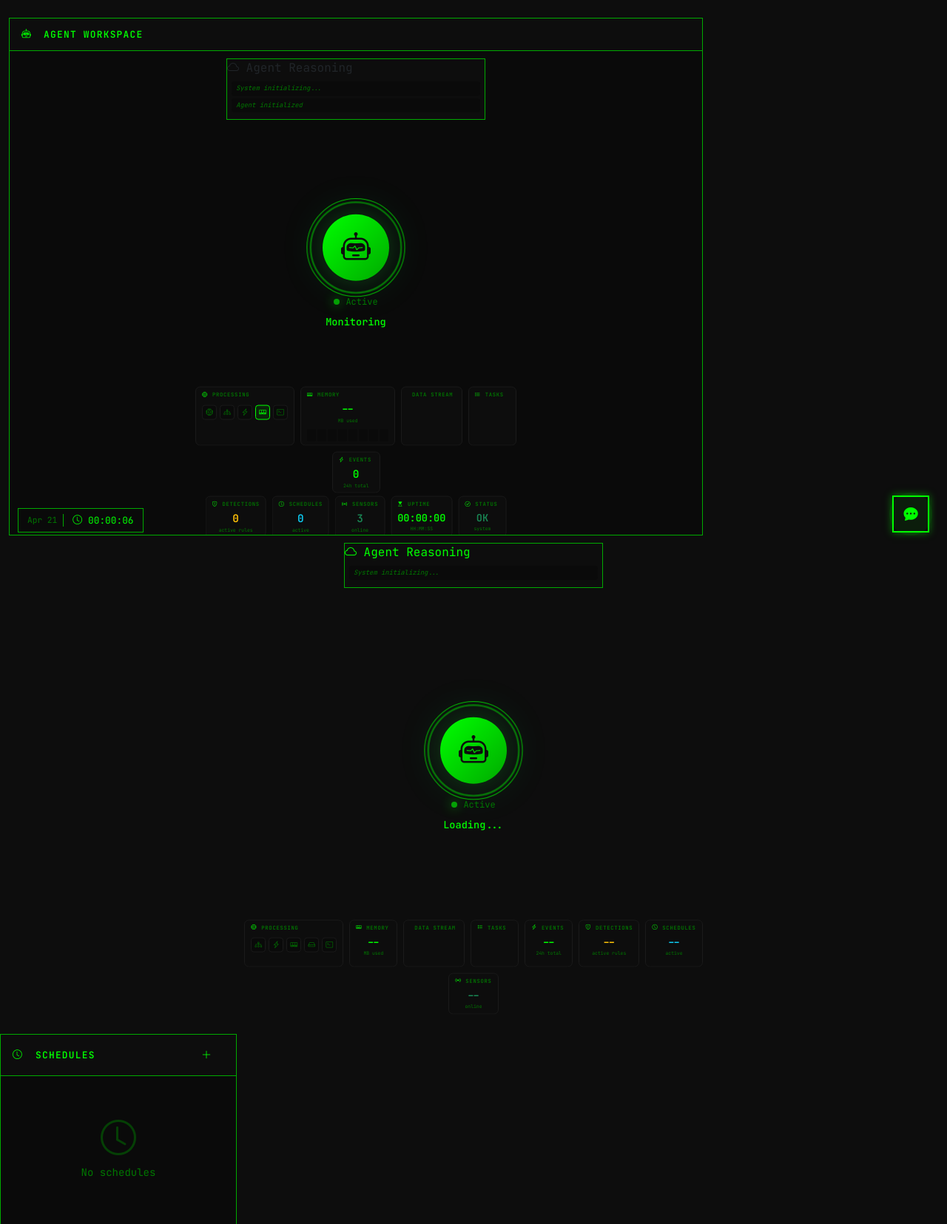
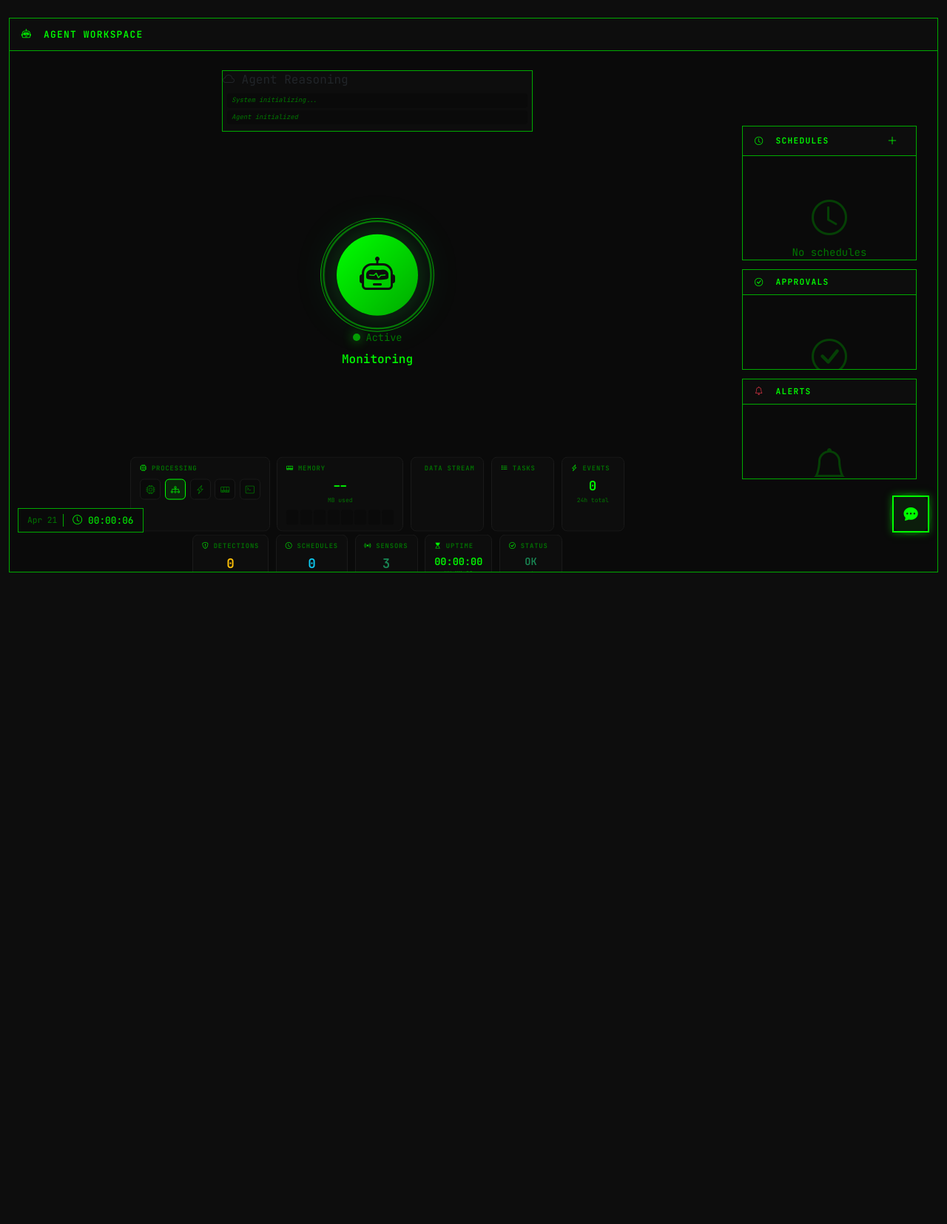
Before and after one commit to prrathnayake/Phantom, a Flask app: page / in a window 1280 px wide. Shown: the part 56-1711 px from the top of the page at 74% size. After the commit the page ends 830 px from the top, so only its background shows below. Run offline with Flask 3, Linux system fonts and the light colour scheme; data that the repository does not hold is empty.

Commit message:
Restructure dashboard layout: workspace full width with embedded sidebar

```diff
--- a/apps/web/templates/base.html
+++ b/apps/web/templates/base.html
@@ -763,14 +763,14 @@
         }
 
         .agent-avatar {
-            width: 90px;
-            height: 90px;
+            width: 110px;
+            height: 110px;
             background: linear-gradient(135deg, var(--accent) 0%, var(--accent-dim) 100%);
             border-radius: 50%;
             display: flex;
             align-items: center;
             justify-content: center;
-            font-size: 2.5rem;
+            font-size: 3rem;
             color: var(--bg-dark);
             position: relative;
             animation: agentFloat 3s ease-in-out infinite;
@@ -778,21 +778,21 @@
         }
 
         .agent-avatar::before {
-            content: '';
-            position: absolute;
-            width: 110px;
-            height: 110px;
-            border-radius: 50%;
-            border: 2px solid var(--accent);
-            animation: agentRing 2s ease-out infinite;
-        }
-
-        .agent-avatar::after {
             content: '';
             position: absolute;
             width: 130px;
             height: 130px;
             border-radius: 50%;
+            border: 2px solid var(--accent);
+            animation: agentRing 2s ease-out infinite;
+        }
+
+        .agent-avatar::after {
+            content: '';
+            position: absolute;
+            width: 150px;
+            height: 150px;
+            border-radius: 50%;
             border: 1px solid var(--accent);
             opacity: 0.5;
             animation: agentRing 2s ease-out infinite 0.5s;
@@ -810,7 +810,7 @@
 
         .agent-status {
             margin-top: 1rem;
-            font-size: 0.75rem;
+            font-size: 0.85rem;
             color: var(--text-muted);
             display: flex;
             align-items: center;
@@ -818,8 +818,8 @@
         }
 
         .agent-status-dot {
-            width: 8px;
-            height: 8px;
+            width: 10px;
+            height: 10px;
             background: var(--accent);
             border-radius: 50%;
             animation: agentPulse 1.5s infinite;
@@ -832,10 +832,10 @@
 
         .agent-task {
             margin-top: 0.5rem;
-            font-size: 0.85rem;
+            font-size: 1rem;
             color: var(--text-primary);
             font-weight: 500;
-            max-width: 150px;
+            max-width: 180px;
             text-align: center;
             white-space: nowrap;
             overflow: hidden;
@@ -844,11 +844,9 @@
 
         /* Orbiting Components */
         .orbit-container {
-            position: absolute;
-            width: 100%;
+            position: relative;
+            width: calc(100% - 270px);
             height: 100%;
-            top: 0;
-            left: 0;
             display: flex;
             align-items: center;
             justify-content: center;
@@ -910,51 +908,51 @@
         /* Info widget row - bottom line */
         .info-widget-row {
             position: absolute;
-            bottom: 0px;
-            left: 50%;
-            transform: translateX(-50%);
-            display: flex;
-            gap: 0.5rem;
+            bottom: 12px;
+            left: 0;
+            right: 0;
+            display: flex;
+            gap: 0.6rem;
             z-index: 5;
             flex-wrap: wrap;
             justify-content: center;
-            max-width: 95%;
+            padding: 0 0.5rem;
         }
 
         .info-widget-row-2 {
             position: absolute;
-            bottom: -60px;
-            left: 50%;
-            transform: translateX(-50%);
-            display: flex;
-            gap: 0.5rem;
+            bottom: -65px;
+            left: 0;
+            right: 0;
+            display: flex;
+            gap: 0.6rem;
             z-index: 5;
             flex-wrap: wrap;
             justify-content: center;
-            max-width: 95%;
+            padding: 0 0.5rem;
         }
 
         .orbital-widget-info {
             background: var(--bg-dark);
             border: 1px solid var(--border);
-            border-radius: 0.4rem;
-            padding: 0.3rem 0.5rem;
-            min-width: 65px;
+            border-radius: 0.5rem;
+            padding: 0.5rem 0.75rem;
+            min-width: 85px;
             text-align: center;
             animation: widgetFloat 4s ease-in-out infinite;
         }
 
         .orbital-widget-info .widget-title {
-            font-size: 0.45rem;
-            margin-bottom: 0.15rem;
+            font-size: 0.55rem;
+            margin-bottom: 0.2rem;
         }
 
         .orbital-widget-info .widget-value {
-            font-size: 0.9rem;
+            font-size: 1.1rem;
         }
 
         .orbital-widget-info .widget-sub {
-            font-size: 0.4rem;
+            font-size: 0.5rem;
         }
 
         /* Reasoning panel - position at top of workspace */
@@ -963,18 +961,27 @@
             top: 10px;
             left: 50%;
             transform: translateX(-50%);
-            width: 350px;
-            max-height: 100px;
+            width: 420px;
+            max-height: 120px;
             background: var(--bg-dark);
             border: 1px solid var(--accent-dim);
         }
 
         /* Responsive Design */
         @media (max-width: 992px) {
+            .orbit-container {
+                width: 100%;
+            }
+            .info-widget-row {
+                bottom: 4px;
+            }
+            .info-widget-row-2 {
+                bottom: -52px;
+            }
             .info-widget-row, .info-widget-row-2 {
-                position: relative;
-                bottom: auto;
-                left: auto;
+                position: absolute;
+                left: 0;
+                right: 0;
                 transform: none;
                 max-width: 100%;
                 justify-content: center;
@@ -1013,6 +1020,17 @@
             }
             .agent-workspace {
                 min-height: 500px;
+                flex-direction: column;
+            }
+            .workspace-sidebar {
+                width: 100% !important;
+                min-width: 100% !important;
+                flex-direction: row;
+                overflow-x: auto;
+                padding: 0.5rem !important;
+            }
+            .workspace-sidebar .card {
+                min-width: 180px;
             }
             .agent-avatar {
                 width: 70px;
@@ -1135,20 +1153,20 @@
         /* Mini Processing Grid */
         .mini-grid {
             display: flex;
-            gap: 0.25rem;
+            gap: 0.35rem;
             margin-top: 0.5rem;
         }
 
         .mini-node {
-            width: 20px;
-            height: 20px;
+            width: 28px;
+            height: 28px;
             background: var(--bg-card);
             border: 1px solid var(--border);
-            border-radius: 0.25rem;
+            border-radius: 0.35rem;
             display: flex;
             align-items: center;
             justify-content: center;
-            font-size: 0.6rem;
+            font-size: 0.75rem;
             color: var(--text-muted);
         }
 
@@ -1167,15 +1185,15 @@
         /* Mini Memory Blocks */
         .mini-memory {
             display: flex;
-            gap: 0.125rem;
+            gap: 0.15rem;
             margin-top: 0.5rem;
         }
 
         .mini-mem-block {
-            width: 12px;
-            height: 16px;
+            width: 16px;
+            height: 20px;
             background: var(--bg-card);
-            border-radius: 2px;
+            border-radius: 3px;
         }
 
         .mini-mem-block.used {
@@ -1186,8 +1204,8 @@
         .mini-tasks {
             display: flex;
             flex-direction: column;
-            gap: 0.25rem;
-            max-height: 80px;
+            gap: 0.3rem;
+            max-height: 90px;
             overflow: hidden;
         }
 
--- a/apps/web/templates/index.html
+++ b/apps/web/templates/index.html
@@ -4,17 +4,17 @@
 
 {% block content %}
 <div class="row g-3">
-<!-- Main Agent Workspace -->
-    <div class="col-lg-9">
-        <div class="card" style="min-height: 700px;">
+<!-- Main Agent Workspace (100% width with embedded sidebar) -->
+    <div class="col-12">
+        <div class="card" style="min-height: 750px;">
             <div class="card-header">
                 <div class="d-flex align-items-center gap-2">
                     <i class="bi bi-robot text-accent"></i>
                     <span>Agent Workspace</span>
                 </div>
             </div>
-            <div class="agent-workspace" style="height: 600px;">
-                <div class="orbit-container">
+            <div class="agent-workspace" style="height: 680px; display: flex;">
+                <div class="orbit-container" style="flex: 1; min-width: 0;">
                     <!-- Row 1: Core metrics -->
                     <div class="info-widget-row">
                         <!-- Processing -->
@@ -119,114 +119,18 @@
                         <div class="agent-task" id="agentTaskText">Loading...</div>
                     </div>
                 </div>
-            </div>
-        </div>
-    </div>
-            </div>
-            <div class="agent-workspace" style="height: 650px;">
-                <div class="orbit-container">
-                    <!-- All widgets in bottom row -->
-                    <div class="info-widget-row" style="flex-wrap: wrap; max-width: 90%;">
-                        <!-- Processing -->
-                        <div class="orbital-widget-info">
-                            <div class="widget-title"><i class="bi bi-cpu"></i> Processing</div>
-                            <div class="mini-grid" id="miniGrid">
-                                <div class="mini-node"><i class="bi bi-diagram-3"></i></div>
-                                <div class="mini-node"><i class="bi bi-lightning-charge"></i></div>
-                                <div class="mini-node"><i class="bi bi-memory"></i></div>
-                                <div class="mini-node"><i class="bi bi-hdd"></i></div>
-                                <div class="mini-node"><i class="bi bi-terminal"></i></div>
-                            </div>
-                        </div>
 
-                        <!-- Memory -->
-                        <div class="orbital-widget-info">
-                            <div class="widget-title"><i class="bi bi-memory"></i> Memory</div>
-                            <div class="widget-value" id="memValue">--</div>
-                            <div class="widget-sub">MB used</div>
-                            <div class="mini-memory" id="miniMemory"></div>
-                        </div>
-
-                        <!-- Data Stream -->
-                        <div class="orbital-widget-info">
-                            <div class="widget-title"><i class="bi bi-receive"></i> Data Stream</div>
-                            <div class="mini-stream" id="miniStream">
-                                <div class="mini-stream-item">Waiting...</div>
-                            </div>
-                        </div>
-
-                        <!-- Tasks -->
-                        <div class="orbital-widget-info">
-                            <div class="widget-title"><i class="bi bi-list-task"></i> Tasks</div>
-                            <div class="mini-tasks" id="miniTasks"></div>
-                        </div>
-
-                        <!-- Events -->
-                        <div class="orbital-widget-info">
-                            <div class="widget-title"><i class="bi bi-lightning-charge"></i> Events</div>
-                            <div class="widget-value" id="eventsWidget">--</div>
-                            <div class="widget-sub">24h total</div>
-                        </div>
-
-                        <!-- Detections -->
-                        <div class="orbital-widget-info">
-                            <div class="widget-title"><i class="bi bi-shield-exclamation"></i> Detections</div>
-                            <div class="widget-value text-warning" id="detectionsWidget">--</div>
-                            <div class="widget-sub">active rules</div>
-                        </div>
-
+                <!-- Embedded Right Sidebar - Schedules, Approvals, Alerts -->
+                <div class="workspace-sidebar" style="width: 260px; min-width: 260px; display: flex; flex-direction: column; gap: 0.75rem; padding: 0.75rem; overflow-y: auto;">
                     <!-- Schedules -->
-                        <div class="orbital-widget-info">
-                            <div class="widget-title"><i class="bi bi-clock"></i> Schedules</div>
-                            <div class="widget-value text-info" id="schedulesWidget">--</div>
-                            <div class="widget-sub">active</div>
-                        </div>
-
-                        <!-- Sensors -->
-                        <div class="orbital-widget-info">
-                            <div class="widget-title"><i class="bi bi-broadcast"></i> Sensors</div>
-                            <div class="widget-value text-success" id="sensorsWidget">--</div>
-                            <div class="widget-sub">online</div>
-                        </div>
-                    </div>
-
-                    <!-- Reasoning messages panel (inside orbit) -->
-                    <div class="reasoning-panel" id="reasoningPanel">
-                        <div class="reasoning-header">
-                            <i class="bi bi-cloud"></i> Agent Reasoning
-                        </div>
-                        <div class="reasoning-messages" id="reasoningMessages">
-                            <div class="reasoning-msg system">System initializing...</div>
-                        </div>
-                    </div>
-
-                    <!-- Central Agent -->
-                    <div class="agent-center">
-                        <div class="agent-avatar">
-                            <i class="bi bi-robot"></i>
-                        </div>
-                        <div class="agent-status">
-                            <div class="agent-status-dot"></div>
-                            <span id="agentStatus">Active</span>
-                        </div>
-                        <div class="agent-task" id="agentTaskText">Loading...</div>
-                    </div>
-                </div>
-            </div>
-        </div>
-    </div>
-
-    <!-- Right Sidebar - Approvals, Alerts & Schedules -->
-    <div class="col-lg-3">
-        <!-- Schedules -->
-        <div class="card mb-3">
-            <div class="card-header d-flex justify-content-between align-items-center">
-                <div><i class="bi bi-clock text-accent"></i> Schedules</div>
-                <button class="btn btn-sm btn-link text-accent" onclick="showAddScheduleModal()" title="Add Schedule">
+                    <div class="card mb-0">
+                        <div class="card-header d-flex justify-content-between align-items-center py-2">
+                            <div class="small"><i class="bi bi-clock text-accent"></i> Schedules</div>
+                            <button class="btn btn-sm btn-link text-accent p-0" onclick="showAddScheduleModal()" title="Add Schedule">
                                 <i class="bi bi-plus-lg"></i>
                             </button>
                         </div>
-            <div class="log-container" id="schedulesList" style="max-height: 200px;">
+                        <div class="log-container" id="schedulesList" style="max-height: 140px;">
                             <div class="empty-state small">
                                 <i class="bi bi-clock"></i>
                                 <p>No schedules</p>
@@ -235,12 +139,12 @@
                     </div>
 
                     <!-- Approvals -->
-        <div class="card mb-3">
-            <div class="card-header d-flex justify-content-between align-items-center">
-                <div><i class="bi bi-check-circle text-accent"></i> Approvals</div>
+                    <div class="card mb-0">
+                        <div class="card-header d-flex justify-content-between align-items-center py-2">
+                            <div class="small"><i class="bi bi-check-circle text-accent"></i> Approvals</div>
                             <span class="badge bg-warning text-dark" id="approvalsCountBadge" style="display: none;">0</span>
                         </div>
-            <div class="log-container" id="approvalsList" style="max-height: 150px;">
+                        <div class="log-container" id="approvalsList" style="max-height: 100px;">
                             <div class="empty-state small">
                                 <i class="bi bi-check-circle"></i>
                                 <p>No pending approvals</p>
@@ -249,15 +153,18 @@
                     </div>
 
                     <!-- Alerts -->
-        <div class="card">
-            <div class="card-header d-flex justify-content-between align-items-center">
-                <div><i class="bi bi-bell text-danger"></i> Alerts</div>
+                    <div class="card mb-0">
+                        <div class="card-header d-flex justify-content-between align-items-center py-2">
+                            <div class="small"><i class="bi bi-bell text-danger"></i> Alerts</div>
                             <span class="badge bg-danger" id="alertsCountBadge" style="display: none;">0</span>
                         </div>
-            <div class="log-container" id="alertsList" style="max-height: 150px;">
+                        <div class="log-container" id="alertsList" style="max-height: 100px;">
                             <div class="empty-state small">
                                 <i class="bi bi-bell"></i>
                                 <p>No active alerts</p>
+                            </div>
+                        </div>
+                    </div>
                 </div>
             </div>
         </div>
```
Lines whose indentation alone changed are shown as unchanged.
